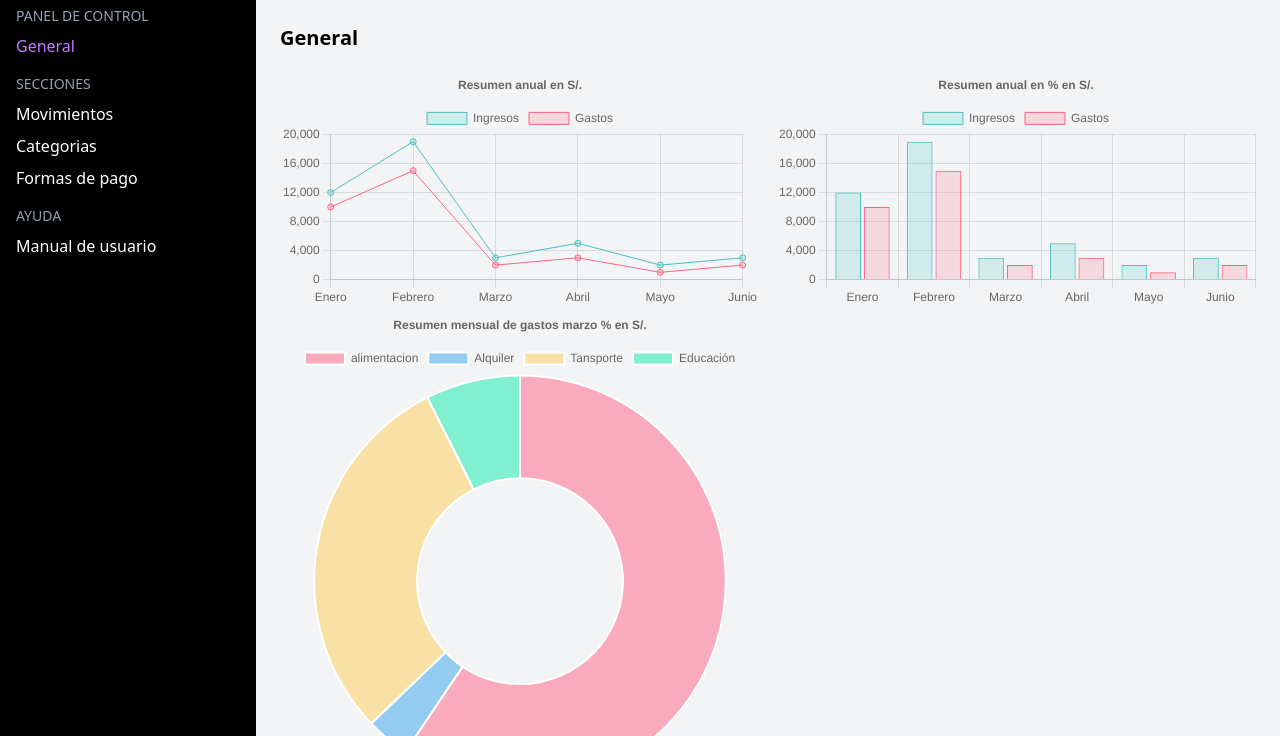
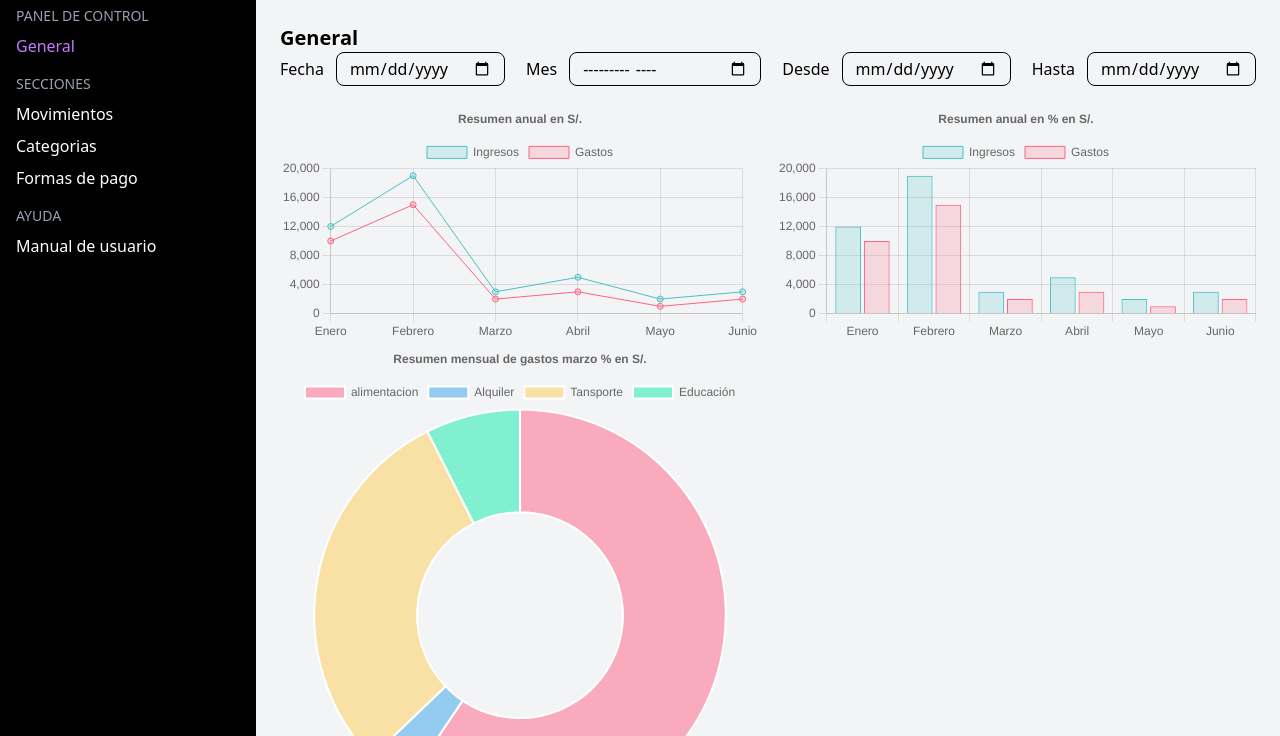
Before and after one commit to Maycol-Knight/personalFinance, a website: page index.html in a window 1280 px wide. Shown: the part 64-800 px from the top of the page. Drawn offline with nearby package versions, Linux system fonts and the light colour scheme.

Commit message:
style: Improve the layout of filters in HTML

```diff
--- a/index.html
+++ b/index.html
@@ -9,11 +9,17 @@
   </head>
   <body>
     <div class="flex h-screen">
-      <aside class="h-screen fixed bg-black text-white w-64 p-4 hidden md:block">
+      <aside
+        class="h-screen fixed bg-black text-white w-64 p-4 hidden md:block"
+      >
         <div class="flex items-center gap-3">
           <div
-            class="bg-gray-600 rounded-full h10 w-10 flex items-center justify-center text-lg">
-            <img src="https://static.vecteezy.com/system/resources/previews/024/553/853/non_2x/colorful-eagle-head-logo-pop-art-style-eagle-face-sticker-pastel-cute-colors-ai-generated-png.png" alt=""/>
+            class="bg-gray-600 rounded-full h10 w-10 flex items-center justify-center text-lg"
+          >
+            <img
+              src="https://static.vecteezy.com/system/resources/previews/024/553/853/non_2x/colorful-eagle-head-logo-pop-art-style-eagle-face-sticker-pastel-cute-colors-ai-generated-png.png"
+              alt=""
+            />
           </div>
           <span class="text-lg">Grupo II</span>
         </div>
@@ -26,7 +32,9 @@
         <div class="mt-4">
           <h2 class="text-gray-400 uppercase text-sm">secciones</h2>
           <a href="#" class="block mt-2 hover:text-purple-400">Movimientos</a>
-          <a href="categorias.html" class="block mt-2 hover:text-purple-400">Categorias</a>
+          <a href="categorias.html" class="block mt-2 hover:text-purple-400"
+            >Categorias</a
+          >
           <a href="#" class="block mt-2 hover:text-purple-400"
             >Formas de pago</a
           >
@@ -65,6 +73,52 @@
         <!-- A ca ira mi contenido -->
         <main class="p-6 bg-gray-100">
           <h2 class="text-xl font-bold">General</h2>
+          <div class="flex justify-between gap-8 max-sm:flex-col mt-8 mb-8">
+            <div
+              class="flex flex-grow flex-col items-center gap-3 text-center scheme-light"
+            >
+              <p class="font-mono font-medium text-gray-500 dark:text-gray-400">
+                Fecha
+              </p>
+              <input
+                class="w-full rounded-lg border border-gray-950/10 bg-[Field] px-3 py-1 text-[FieldText] dark:border-white/10"
+                type="date"
+              />
+            </div>
+            <div
+              class="flex flex-grow flex-col items-center gap-3 text-center scheme-light"
+            >
+              <p class="font-mono font-medium text-gray-500 dark:text-gray-400">
+                Mes
+              </p>
+              <input
+                class="w-full rounded-lg border border-gray-950/10 bg-[Field] px-3 py-1 text-[FieldText] dark:border-white/10"
+                type="month"
+              />
+            </div>
+            <div
+              class="flex flex-grow flex-col items-center gap-3 text-center scheme-light"
+            >
+              <p class="font-mono font-medium text-gray-500 dark:text-gray-400">
+                Desde
+              </p>
+              <input
+                class="w-full rounded-lg border border-gray-950/10 bg-[Field] px-3 py-1 text-[FieldText] dark:border-white/10"
+                type="date"
+              />
+            </div>
+            <div
+              class="flex flex-grow flex-col items-center gap-3 text-center scheme-light"
+            >
+              <p class="font-mono font-medium text-gray-500 dark:text-gray-400">
+                Hasta
+              </p>
+              <input
+                class="w-full rounded-lg border border-gray-950/10 bg-[Field] px-3 py-1 text-[FieldText] dark:border-white/10"
+                type="date"
+              />
+            </div>
+          </div>
           <div class="grid grid-cols-2 gap-4 mt-4">
             <div class="">
               <canvas id="lineChart" class="col-span-1"></canvas>
```
